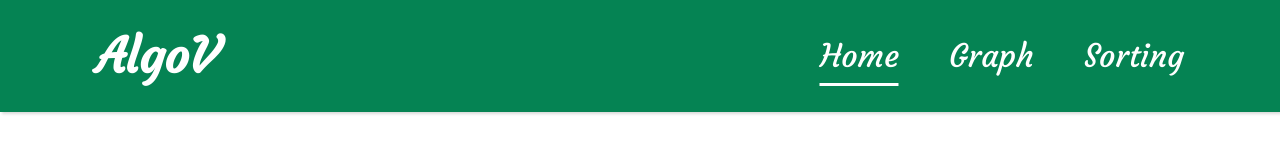
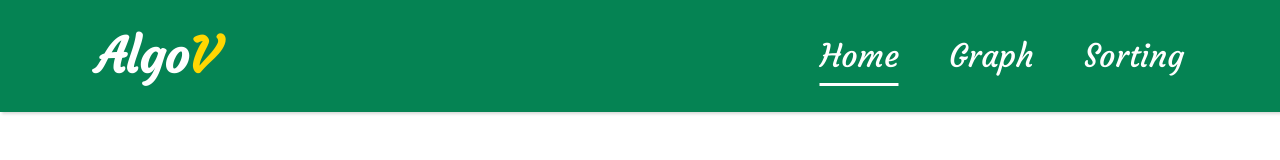
Before and after one commit to Abdelrahman-Abdelmoaty/AlgoV, a React (Create React App) app: page / in a window 1280 px wide. Shown: the top 160 px of the page. Built offline with nearby package versions, Linux system fonts and the light colour scheme; a web font is replaced by a local one.

Commit message:
Update Navbar.jsx

```diff
--- a/src/components/Navbar.jsx
+++ b/src/components/Navbar.jsx
@@ -6,8 +6,8 @@ export default function Navbar() {
     <header>
       <Link href="/">
         <h1 className="title">
-          AlgoV
-          {/* <span className="text-[#ffd701]">V</span> */}
+          Algo
+           <span className="text-[#ffd701]">V</span>
         </h1>
       </Link>
       <nav>
```
